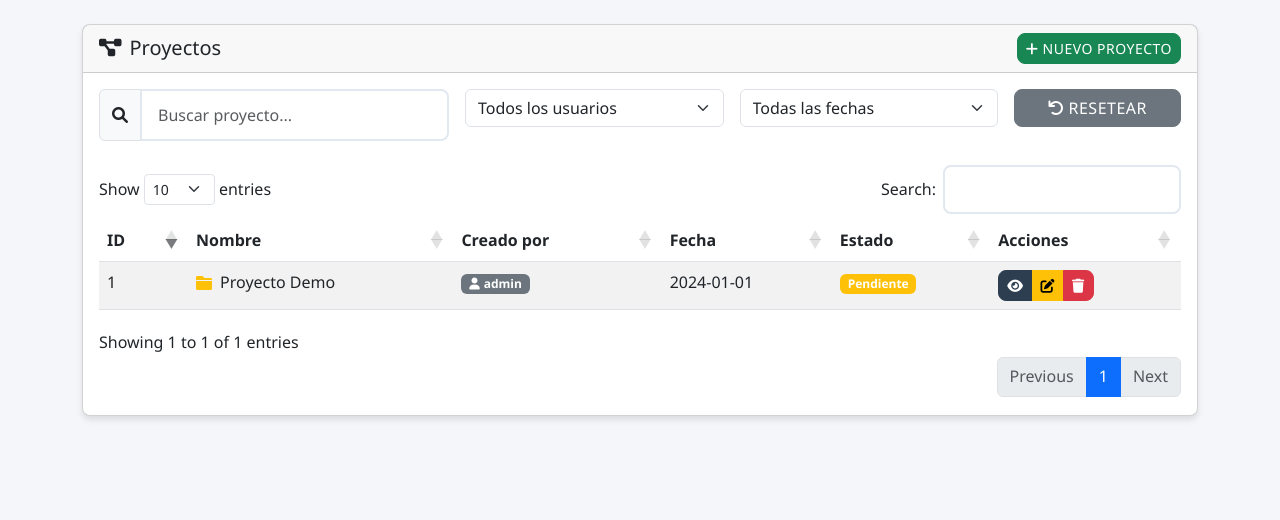
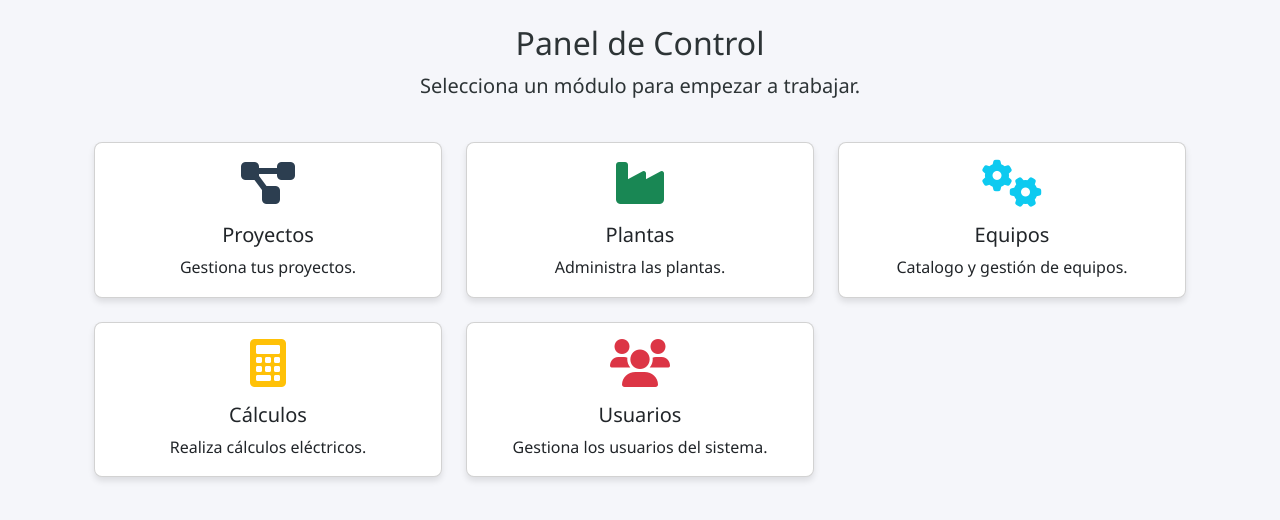
Before and after one commit to CarlosTriana91/Electric, a Flask app: page /dashboard in a window 1280 px wide. Shown: the part 132-652 px from the top of the page. Run offline with Flask 2, Linux system fonts and the light colour scheme; a user stored in the database is signed in; some libraries are stand-ins or nearby versions.

Commit message:
Creación de modulos generales

```diff
--- a/templates/dashboard.html
+++ b/templates/dashboard.html
@@ -6,183 +6,64 @@
 {% endblock %}
 
 {% block content %}
-<div class="card">
-  <div class="card-header">
-    <div class="d-flex justify-content-between align-items-center">
-      <h5 class="mb-0">
-        <i class="fas fa-project-diagram me-2"></i>{{ _('Proyectos') }}
-      </h5>
-      <a href="{{ url_for('create_project') }}" class="btn btn-success btn-sm">
-        <i class="fas fa-plus me-1"></i>{{ _('Nuevo Proyecto') }}
+<div class="container mt-4">
+  <div class="row">
+    <div class="col-12 text-center mb-4">
+      <h2>{{ _('Panel de Control') }}</h2>
+      <p class="lead">{{ _('Selecciona un módulo para empezar a trabajar.') }}</p>
+    </div>
+  </div>
+  <div class="row g-4">
+    <!-- Proyectos -->
+    <div class="col-md-4">
+      <a href="#" class="card text-center text-decoration-none h-100">
+        <div class="card-body">
+          <i class="fas fa-project-diagram fa-3x mb-3 text-primary"></i>
+          <h5 class="card-title">{{ _('Proyectos') }}</h5>
+          <p class="card-text">{{ _('Gestiona tus proyectos.') }}</p>
+        </div>
       </a>
     </div>
-  </div>
-  <div class="card-body">
-    <!-- Filtros -->
-    <div class="row g-3 mb-4">
-      <div class="col-md-4">
-        <div class="input-group">
-          <span class="input-group-text"><i class="fas fa-search"></i></span>
-          <input type="text" id="searchInput" class="form-control" placeholder="{{ _('Buscar proyecto...') }}">
+    <!-- Plantas -->
+    <div class="col-md-4">
+      <a href="#" class="card text-center text-decoration-none h-100">
+        <div class="card-body">
+          <i class="fas fa-industry fa-3x mb-3 text-success"></i>
+          <h5 class="card-title">{{ _('Plantas') }}</h5>
+          <p class="card-text">{{ _('Administra las plantas.') }}</p>
         </div>
-      </div>
-      <div class="col-md-3">
-        <select id="filterUser" class="form-select">
-          <option value="">{{ _('Todos los usuarios') }}</option>
-          {% for user in users %}
-          <option value="{{ user }}">{{ user }}</option>
-          {% endfor %}
-        </select>
-      </div>
-      <div class="col-md-3">
-        <select id="filterDate" class="form-select">
-          <option value="">{{ _('Todas las fechas') }}</option>
-          <option value="today">{{ _('Hoy') }}</option>
-          <option value="week">{{ _('Esta semana') }}</option>
-          <option value="month">{{ _('Este mes') }}</option>
-        </select>
-      </div>
-      <div class="col-md-2">
-        <button id="resetFilters" class="btn btn-secondary w-100">
-          <i class="fas fa-undo me-1"></i>{{ _('Resetear') }}
-        </button>
-      </div>
+      </a>
     </div>
-
-    <!-- Tabla de proyectos -->
-    <div class="table-responsive">
-      <table id="projectsTable" class="table table-striped table-hover">
-        <thead>
-          <tr>
-            <th>{{ _('ID') }}</th>
-            <th>{{ _('Nombre') }}</th>
-            <th>{{ _('Creado por') }}</th>
-            <th>{{ _('Fecha') }}</th>
-            <th>{{ _('Estado') }}</th>
-            <th>{{ _('Acciones') }}</th>
-          </tr>
-        </thead>
-        <tbody>
-          {% for proyecto in proyectos %}
-          <tr>
-            <td>{{ proyecto.id }}</td>
-            <td>
-              <div class="d-flex align-items-center">
-                <i class="fas fa-folder me-2 text-warning"></i>
-                {{ proyecto.nombre }}
-              </div>
-            </td>
-            <td>
-              <span class="badge bg-secondary">
-                <i class="fas fa-user me-1"></i>{{ proyecto.usuario }}
-              </span>
-            </td>
-            <td>{{ proyecto.fecha_creacion }}</td>
-            <td>
-              {% if proyecto.estado == 'completado' %}
-              <span class="badge bg-success">{{ _('Completado') }}</span>
-              {% elif proyecto.estado == 'en_proceso' %}
-              <span class="badge bg-primary">{{ _('En Proceso') }}</span>
-              {% else %}
-              <span class="badge bg-warning">{{ _('Pendiente') }}</span>
-              {% endif %}
-            </td>
-            <td>
-              <div class="btn-group btn-group-sm">
-                <a href="{{ url_for('view_project', proyecto_id=proyecto.id) }}" class="btn btn-primary"
-                  data-bs-toggle="tooltip" title="Ver detalles">
-                  <i class="fas fa-eye"></i>
-                </a>
-                <a href="{{ url_for('edit_project', proyecto_id=proyecto.id) }}" class="btn btn-warning"
-                  data-bs-toggle="tooltip" title="Editar">
-                  <i class="fas fa-edit"></i>
-                </a>
-                <button type="button" class="btn btn-danger" data-bs-toggle="modal"
-                  data-bs-target="#deleteModal{{ proyecto.id }}" title="Eliminar">
-                  <i class="fas fa-trash"></i>
-                </button>
-              </div>
-
-              <!-- Modal de confirmación para eliminar -->
-              <div class="modal fade" id="deleteModal{{ proyecto.id }}" tabindex="-1">
-                <div class="modal-dialog">
-                  <div class="modal-content">
-                    <div class="modal-header">
-                      <h5 class="modal-title">{{ _('Confirmar eliminación') }}</h5>
-                      <button type="button" class="btn-close" data-bs-dismiss="modal"></button>
-                    </div>
-                    <div class="modal-body">
-                      {{ _('¿Estás seguro de que deseas eliminar el proyecto') }} "{{ proyecto.nombre }}"?
-                    </div>
-                    <div class="modal-footer">
-                      <button type="button" class="btn btn-secondary" data-bs-dismiss="modal">
-                        {{ _('Cancelar') }}
-                      </button>
-                      <form action="{{ url_for('delete_project', proyecto_id=proyecto.id) }}" method="post"
-                        class="d-inline">
-                        <button type="submit" class="btn btn-danger">
-                          <i class="fas fa-trash me-1"></i>{{ _('Eliminar') }}
-                        </button>
-                      </form>
-                    </div>
-                  </div>
-                </div>
-              </div>
-            </td>
-          </tr>
-          {% else %}
-          <tr>
-            <td colspan="6" class="text-center py-4">
-              <div class="text-muted">
-                <i class="fas fa-folder-open fa-3x mb-3"></i>
-                <p>{{ _('No hay proyectos aún.') }}</p>
-                <a href="{{ url_for('create_project') }}" class="btn btn-primary btn-sm">
-                  <i class="fas fa-plus me-1"></i>{{ _('Crear primer proyecto') }}
-                </a>
-              </div>
-            </td>
-          </tr>
-          {% endfor %}
-        </tbody>
-      </table>
+    <!-- Equipos -->
+    <div class="col-md-4">
+      <a href="#" class="card text-center text-decoration-none h-100">
+        <div class="card-body">
+          <i class="fas fa-cogs fa-3x mb-3 text-info"></i>
+          <h5 class="card-title">{{ _('Equipos') }}</h5>
+          <p class="card-text">{{ _('Catalogo y gestión de equipos.') }}</p>
+        </div>
+      </a>
+    </div>
+    <!-- Cálculos -->
+    <div class="col-md-4">
+      <a href="#" class="card text-center text-decoration-none h-100">
+        <div class="card-body">
+          <i class="fas fa-calculator fa-3x mb-3 text-warning"></i>
+          <h5 class="card-title">{{ _('Cálculos') }}</h5>
+          <p class="card-text">{{ _('Realiza cálculos eléctricos.') }}</p>
+        </div>
+      </a>
+    </div>
+    <!-- Usuarios -->
+    <div class="col-md-4">
+      <a href="{{ url_for('admin.manage_users') }}" class="card text-center text-decoration-none h-100">
+        <div class="card-body">
+          <i class="fas fa-users fa-3x mb-3 text-danger"></i>
+          <h5 class="card-title">{{ _('Usuarios') }}</h5>
+          <p class="card-text">{{ _('Gestiona los usuarios del sistema.') }}</p>
+        </div>
+      </a>
     </div>
   </div>
 </div>
 {% endblock %}
-
-{% block scripts %}
-<script>
-  // Inicializar DataTables
-  $(document).ready(function () {
-    const table = $('#projectsTable').DataTable({
-      language: {
-        url: 'https://cdn.datatables.net/plug-ins/1.11.5/i18n/es-ES.json'
-      },
-      order: [[0, 'desc']],
-      pageLength: 10,
-      dom: '<"d-flex justify-content-between align-items-center"lf>rtip'
-    });
-
-    // Búsqueda en tiempo real
-    $('#searchInput').on('keyup', function () {
-      table.search(this.value).draw();
-    });
-
-    // Filtros personalizados
-    $('#filterUser, #filterDate').on('change', function () {
-      table.draw();
-    });
-
-    // Resetear filtros
-    $('#resetFilters').on('click', function () {
-      $('#searchInput').val('');
-      $('#filterUser, #filterDate').val('');
-      table.search('').columns().search('').draw();
-    });
-
-    // Inicializar tooltips
-    const tooltips = document.querySelectorAll('[data-bs-toggle="tooltip"]');
-    tooltips.forEach(tooltip => new bootstrap.Tooltip(tooltip));
-  });
-</script>
-{% endblock %}
```
Also changed, not shown: modules/auth.py (+4 -3 lines).
